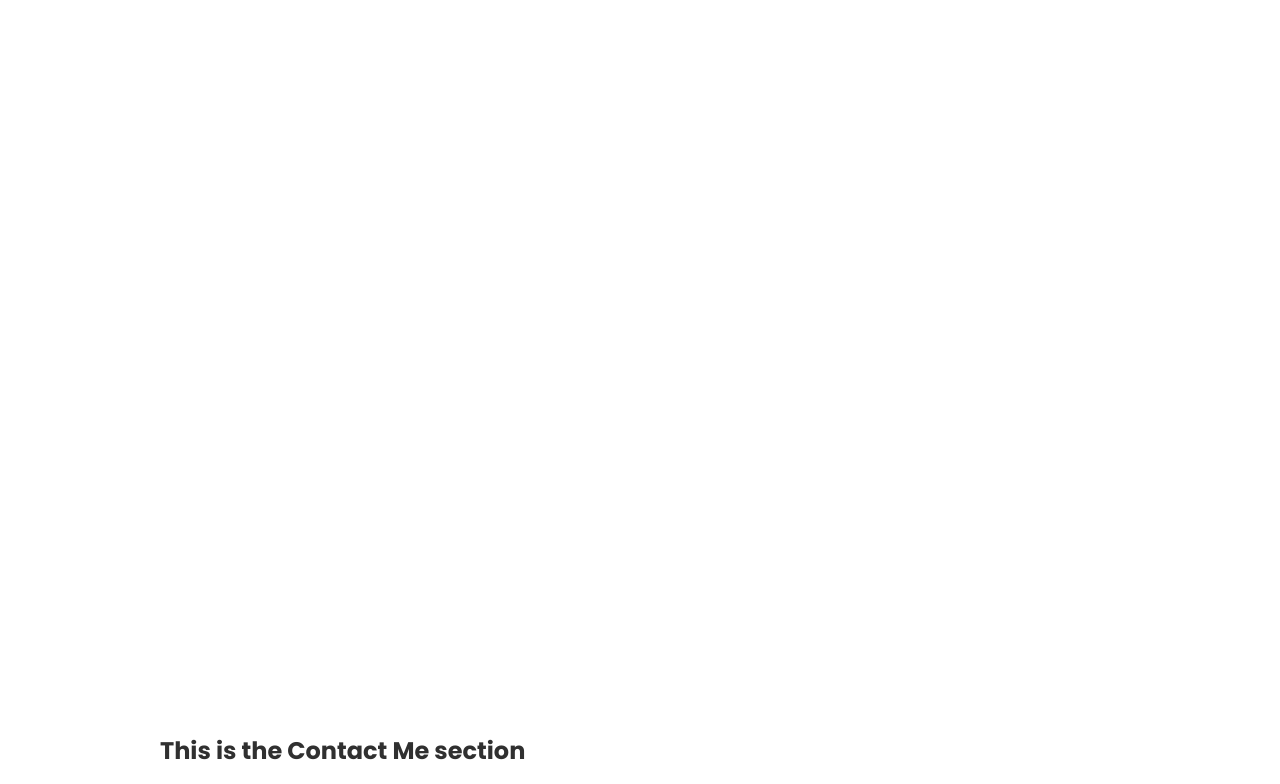
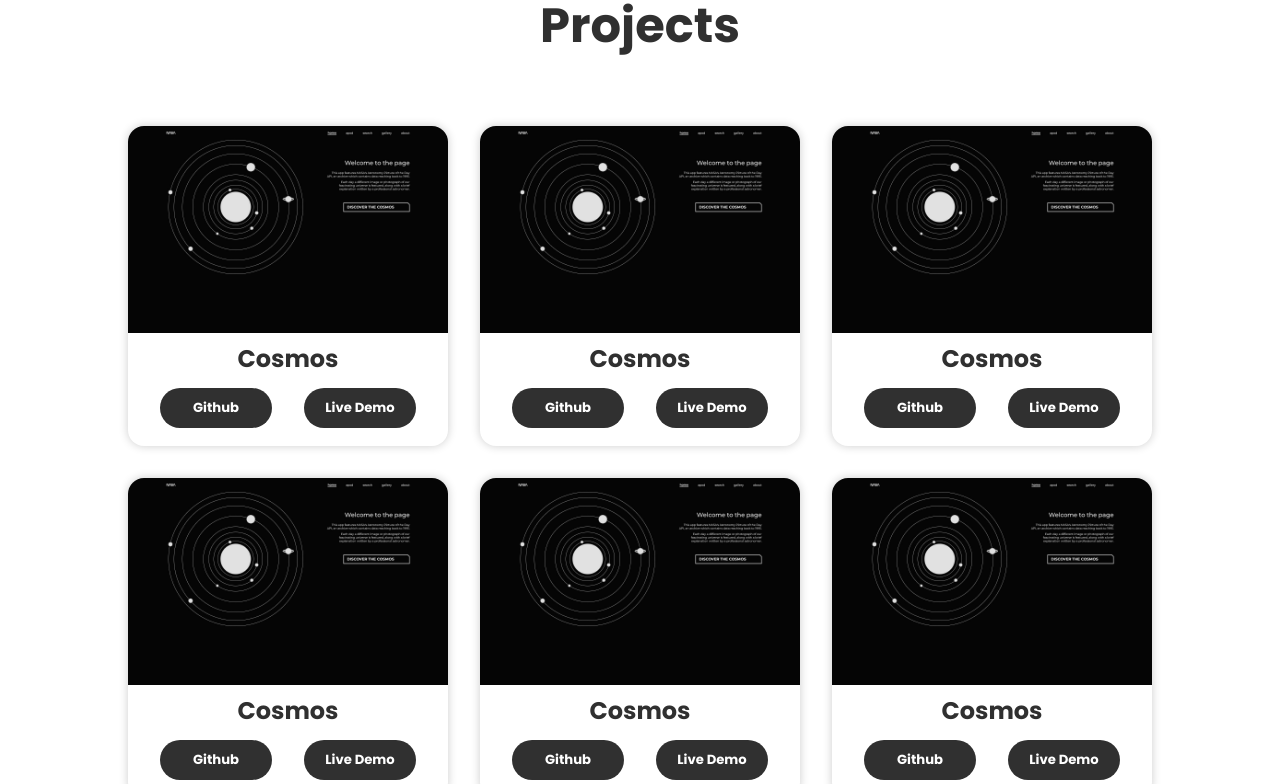
Before and after one commit to kvcsPat/react-portfolio-page, a React (Create React App) app in the folder portfolio-page/: page / in a window 1280 px wide. Shown: the part 2371-3155 px from the top of the page. Built offline with nearby package versions, Linux system fonts and the light colour scheme.

Commit message:
created responsive projects section

```diff
--- a/portfolio-page/src/Components/Navbar.jsx
+++ b/portfolio-page/src/Components/Navbar.jsx
@@ -125,7 +125,7 @@ export default function Navbar() {
               to="Projects"
               spy={true}
               smooth={true}
-              offset={50}
+              offset={-45}
               duration={1000}
               onClick={closeMenu}
             >
--- a/portfolio-page/src/Components/Sections/Hero.jsx
+++ b/portfolio-page/src/Components/Sections/Hero.jsx
@@ -38,6 +38,7 @@ export default function Hero() {
               url="ww.linkedin.com"
               href="https://www.linkedin.com/in/kovacspatrik94/"
               target="_blank"
+              rel="noreferrer"
             />
           </div>
           <div className="btn-social">
@@ -46,6 +47,7 @@ export default function Hero() {
               url="ww.github.com"
               href="https://github.com/kvcsPat"
               target="_blank"
+              rel="noreferrer"
             />
           </div>
         </div>
--- a/portfolio-page/src/Components/Sections/Projects.jsx
+++ b/portfolio-page/src/Components/Sections/Projects.jsx
@@ -1,9 +1,200 @@
 import React from "react";
+import p_cosmos from "../../Assets/p_cosmos.jpg";
+import "../../Styling/Projects.css";
 
 export default function Projects() {
+  const openUrl = (url) => {
+    window.open(url, "_blank", "noreferrer");
+  };
+
   return (
     <section id="Projects" className="projects">
-      <h1>This is the Projects section</h1>
+      <div className="text">
+        <p className="text-p1">Browse my recent</p>
+        <h1 className="title">Projects</h1>
+      </div>
+      <div className="project-cards">
+        <div className="project-card">
+          <div className="thumbnail-container">
+            <img className="thumbnail" src={p_cosmos} alt="project" />
+          </div>
+          <div className="p-text">
+            <h2 className="p-title">Cosmos</h2>
+            <div className="p-btn-container">
+              <div className="p-btn">
+                <button
+                  className="p-btn-color"
+                  role="link"
+                  onClick={() =>
+                    openUrl("https://github.com/kvcsPat/react-cosmos")
+                  }
+                >
+                  Github
+                </button>
+              </div>
+              <div className="p-btn">
+                <button
+                  className="p-btn-color"
+                  role="link"
+                  onClick={() => openUrl("https://react-cosmos.netlify.app")}
+                >
+                  Live Demo
+                </button>
+              </div>
+            </div>
+          </div>
+        </div>
+        <div className="project-card">
+          <div className="thumbnail-container">
+            <img className="thumbnail" src={p_cosmos} alt="project" />
+          </div>
+          <div className="p-text">
+            <h2 className="p-title">Cosmos</h2>
+            <div className="p-btn-container">
+              <div className="p-btn">
+                <button
+                  className="p-btn-color"
+                  role="link"
+                  onClick={() =>
+                    openUrl("https://github.com/kvcsPat/react-cosmos")
+                  }
+                >
+                  Github
+                </button>
+              </div>
+              <div className="p-btn">
+                <button
+                  className="p-btn-color"
+                  role="link"
+                  onClick={() => openUrl("https://react-cosmos.netlify.app")}
+                >
+                  Live Demo
+                </button>
+              </div>
+            </div>
+          </div>
+        </div>
+        <div className="project-card">
+          <div className="thumbnail-container">
+            <img className="thumbnail" src={p_cosmos} alt="project" />
+          </div>
+          <div className="p-text">
+            <h2 className="p-title">Cosmos</h2>
+            <div className="p-btn-container">
+              <div className="p-btn">
+                <button
+                  className="p-btn-color"
+                  role="link"
+                  onClick={() =>
+                    openUrl("https://github.com/kvcsPat/react-cosmos")
+                  }
+                >
+                  Github
+                </button>
+              </div>
+              <div className="p-btn">
+                <button
+                  className="p-btn-color"
+                  role="link"
+                  onClick={() => openUrl("https://react-cosmos.netlify.app")}
+                >
+                  Live Demo
+                </button>
+              </div>
+            </div>
+          </div>
+        </div>
+        <div className="project-card">
+          <div className="thumbnail-container">
+            <img className="thumbnail" src={p_cosmos} alt="project" />
+          </div>
+          <div className="p-text">
+            <h2 className="p-title">Cosmos</h2>
+            <div className="p-btn-container">
+              <div className="p-btn">
+                <button
+                  className="p-btn-color"
+                  role="link"
+                  onClick={() =>
+                    openUrl("https://github.com/kvcsPat/react-cosmos")
+                  }
+                >
+                  Github
+                </button>
+              </div>
+              <div className="p-btn">
+                <button
+                  className="p-btn-color"
+                  role="link"
+                  onClick={() => openUrl("https://react-cosmos.netlify.app")}
+                >
+                  Live Demo
+                </button>
+              </div>
+            </div>
+          </div>
+        </div>
+        <div className="project-card">
+          <div className="thumbnail-container">
+            <img className="thumbnail" src={p_cosmos} alt="project" />
+          </div>
+          <div className="p-text">
+            <h2 className="p-title">Cosmos</h2>
+            <div className="p-btn-container">
+              <div className="p-btn">
+                <button
+                  className="p-btn-color"
+                  role="link"
+                  onClick={() =>
+                    openUrl("https://github.com/kvcsPat/react-cosmos")
+                  }
+                >
+                  Github
+                </button>
+              </div>
+              <div className="p-btn">
+                <button
+                  className="p-btn-color"
+                  role="link"
+                  onClick={() => openUrl("https://react-cosmos.netlify.app")}
+                >
+                  Live Demo
+                </button>
+              </div>
+            </div>
+          </div>
+        </div>
+        <div className="project-card">
+          <div className="thumbnail-container">
+            <img className="thumbnail" src={p_cosmos} alt="project" />
+          </div>
+          <div className="p-text">
+            <h2 className="p-title">Cosmos</h2>
+            <div className="p-btn-container">
+              <div className="p-btn">
+                <button
+                  className="p-btn-color"
+                  role="link"
+                  onClick={() =>
+                    openUrl("https://github.com/kvcsPat/react-cosmos")
+                  }
+                >
+                  Github
+                </button>
+              </div>
+              <div className="p-btn">
+                <button
+                  className="p-btn-color"
+                  role="link"
+                  onClick={() => openUrl("https://react-cosmos.netlify.app")}
+                >
+                  Live Demo
+                </button>
+              </div>
+            </div>
+          </div>
+        </div>
+      </div>
     </section>
   );
 }
--- a/portfolio-page/src/Styling/Hero.css
+++ b/portfolio-page/src/Styling/Hero.css
@@ -154,7 +154,7 @@
     flex-wrap: wrap;
     align-content: center;
 
-    margin: 2rem auto 2rem auto;
+    margin: 2rem auto;
 
     gap: 5rem;
   }
--- /dev/null
+++ b/portfolio-page/src/Styling/Projects.css
@@ -0,0 +1,136 @@
+/*----------Projects Section - Desktop----------*/
+.projects {
+  display: flex;
+  flex-direction: column;
+  flex-wrap: nowrap;
+  justify-content: center;
+  align-items: center;
+
+  margin: 0 2rem;
+}
+
+/*----------Project Card Container - Desktop----------*/
+.project-cards {
+  display: flex;
+  justify-content: center;
+  align-items: center;
+  flex-direction: row;
+  flex-wrap: wrap;
+
+  max-width: 80rem;
+
+  padding-top: 4rem;
+
+  gap: 2rem;
+}
+
+/*----------Project Cards - Desktop----------*/
+.project-card {
+  display: flex;
+  flex-direction: column;
+  flex-wrap: nowrap;
+  justify-content: flex-start;
+  align-items: center;
+
+  text-align: center;
+
+  width: 20rem;
+  height: 20rem;
+
+  border-radius: 1rem;
+
+  overflow: hidden;
+
+  box-shadow: 0px 0px 10px rgb(0 0 0/20%);
+}
+
+/*----------Project Card Thumbnail - Desktop----------*/
+.thumbnail-container {
+  width: 100%;
+
+  overflow: hidden;
+}
+
+.thumbnail {
+  object-fit: cover;
+
+  width: 100%;
+  height: 100%;
+}
+
+/*----------Project Card Title - Desktop----------*/
+.p-title {
+  font-size: 1.5rem;
+
+  margin-top: 0.5rem;
+}
+
+/*----------Project Card Buttons - Desktop----------*/
+.p-btn-container {
+  display: flex;
+  justify-content: space-between;
+  align-items: center;
+}
+
+.p-btn {
+  display: flex;
+  align-items: center;
+  justify-content: center;
+
+  width: 9rem;
+  height: 4rem;
+}
+
+.p-btn-color {
+  display: flex;
+  justify-content: center;
+  align-items: center;
+
+  font-size: 0.825rem;
+  font-weight: 700;
+
+  width: 7rem;
+  height: 2.5rem;
+
+  border-radius: 2rem;
+
+  color: white;
+  background-color: #303030;
+
+  transition: all 300ms ease;
+}
+
+/*----------Responsive Screens----------*/
+@media screen and (max-width: 1400px) {
+  .projects {
+    height: fit-content;
+
+    margin-bottom: 5rem;
+  }
+}
+
+@media screen and (width > 1200px) {
+  /*----------Project Card Buttons incase of hover - Desktop----------*/
+  .p-btn-color:hover {
+    font-size: 0.877rem;
+
+    width: 7.42rem;
+    height: 2.66rem;
+
+    color: white;
+    background-color: rgb(200, 67, 68);
+  }
+}
+
+@media screen and (max-width: 600px) {
+  /*----------Project Card Container - Mobile----------*/
+  .project-cards {
+    gap: 1.5rem;
+  }
+
+  /*----------Project Cards - Mobile----------*/
+  .project-card {
+    width: 18rem;
+    height: 18rem;
+  }
+}
--- a/portfolio-page/src/Styling/Skills.css
+++ b/portfolio-page/src/Styling/Skills.css
@@ -8,7 +8,7 @@
 }
 
 /*----------Skill Card Container - Desktop----------*/
-.cards {
+.skill-cards {
   display: flex;
   justify-content: center;
   align-items: center;
@@ -23,7 +23,7 @@
 }
 
 /*----------Skill Cards - Desktop----------*/
-.card {
+.skill-card {
   text-align: center;
 
   width: 10rem;
@@ -44,7 +44,7 @@
 /*----------Responsive Screens----------*/
 @media screen and (width > 1200px) {
   /*----------Skill Cards hover - Desktop----------*/
-  .card:hover {
+  .skill-card:hover {
     cursor: pointer;
 
     color: rgb(200, 67, 68);
@@ -59,13 +59,14 @@
   .skills {
     margin: 0 5rem;
   }
+
   /*----------Skill Card Container - Mobile----------*/
-  .cards {
+  .skill-cards {
     gap: 1.5rem;
   }
 
   /*----------Skill Cards - Mobile----------*/
-  .card {
+  .skill-card {
     width: 8rem;
     height: 8rem;
 
@@ -78,6 +79,6 @@
   .skills {
     height: fit-content;
 
-    margin: 0 2rem;
+    margin: 0 2rem 5rem;
   }
 }
```
Also changed, not shown: portfolio-page/src/Components/Sections/Skills.jsx (+10 -10 lines), portfolio-page/src/Assets/p_cosmos.jpg (added).
